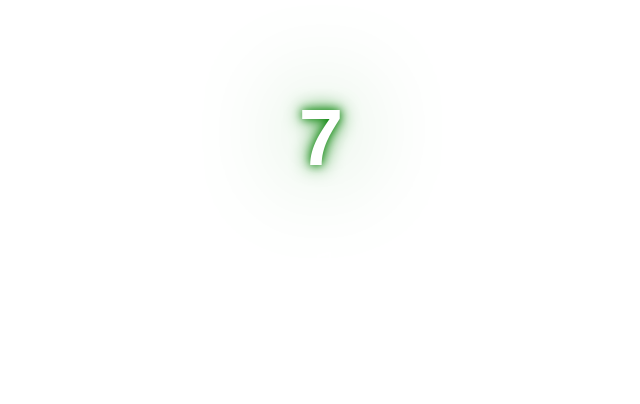
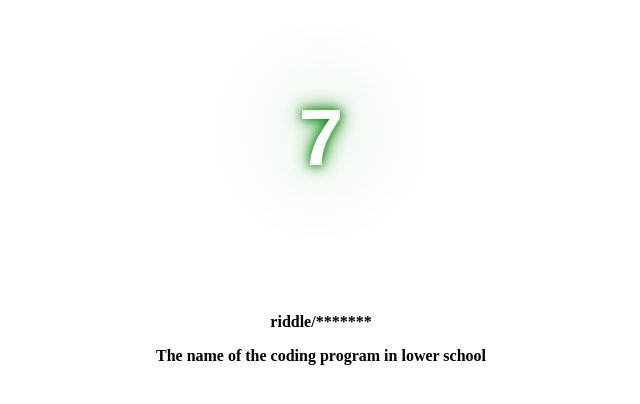
Before and after one commit to mthofstadter/riddle, a plain HTML site: page index.html in a window 1280 px wide. Shown: the whole page, without its empty margins (319-959 px from the left). Drawn offline with Linux system fonts and the light colour scheme.

Commit message:
text riddle

```diff
--- a/index.html
+++ b/index.html
@@ -10,4 +10,7 @@
     <!--<img src="music_note.png"></img>-->
     <a><h2>♫</h2></a>
   </div>
+  <div></div>
+  <p>riddle/*******</p>
+  <p>The name of the coding program in lower school</p>
 </body>
--- a/style.css
+++ b/style.css
@@ -25,6 +25,11 @@ a:hover {
   color: black;
 }
 
+p {
+  text-align: center;
+  font-weight: bold;
+}
+
 
 /*img {
   height: 30px;
```
